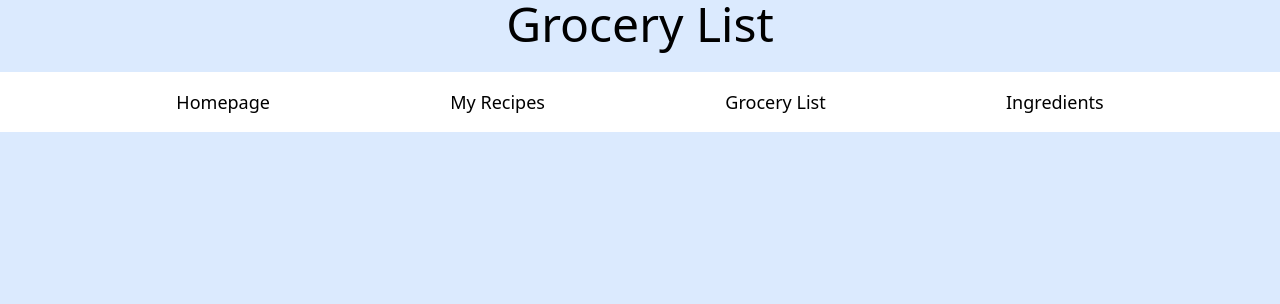
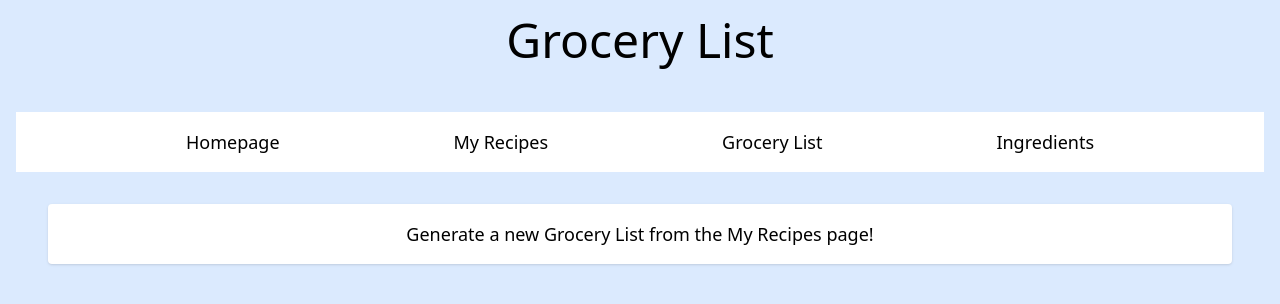
Before and after one commit to mikfairo/CP-325.9-Capstone-Grocery-list-Organizer, a React (Vite) app in the folder capstone-project/: page /page2 in a window 1280 px wide. Shown: the top 304 px of the page. Built offline with nearby package versions, Linux system fonts and the light colour scheme.

Commit message:
Added styling and useLocation.

```diff
--- a/capstone-project/src/pages/Grocery-list-page.jsx
+++ b/capstone-project/src/pages/Grocery-list-page.jsx
@@ -1,14 +1,50 @@
 import Nav from "../components/Nav";
 import "../index.css";
+import { useLocation } from "react-router-dom";
 
 export default function GroceryListPage() {
+  const { state } = useLocation();
+
   return (
-    <div className="bg-blue-100 w-full h-full">
-          <h1 className="text-black text-5xl text-center front-extrabold">
-            Grocery List
-          </h1>
-          <br />
-          <Nav/>
+    <div className="bg-blue-100 w-full h-full p-4">
+      <h1 className="text-black text-5xl text-center front-extrabold mb-6">
+        Grocery List
+      </h1>
+      <br />
+      <Nav />
+
+      <div className="p-4">
+        {state ? (
+          <>
+            <div className="bg-white m-4 p-6 rounded shadow w-1/2 place-self-center">
+              <table className="w-full text-center text-lg">
+                <thead>
+                  <tr className="text-gray-600">
+                    <th className="py-2">Ingredient</th>
+                    <th className="py-2">Quantity</th>
+                    <th className="py-2">Measurement</th>
+                  </tr>
+                </thead>
+
+                <tbody>
+                  {state.list.map((grocery, index) => (
+                    <tr key={index} className="border-t">
+                      <td className="py-3 w-1/3">{grocery.name}</td>
+                      <td className="py-3 w-1/3">{grocery.quantity}</td>
+                      <td className="py-3 w-1/3">{grocery.measurement}</td>
+                    </tr>
+                  ))}
+                </tbody>
+              </table>
+            </div>
+            <h1 className="text-center text-4xl mt-20">Please Save Your Grocery List Before Leaving This Page</h1>
+          </>
+        ) : (
+          <div className="bg-white m-4 p-4 rounded shadow text-center text-lg">
+            Generate a new Grocery List from the My Recipes page!
+          </div>
+        )}
+      </div>
     </div>
-  )
-};
+  );
+}
```
